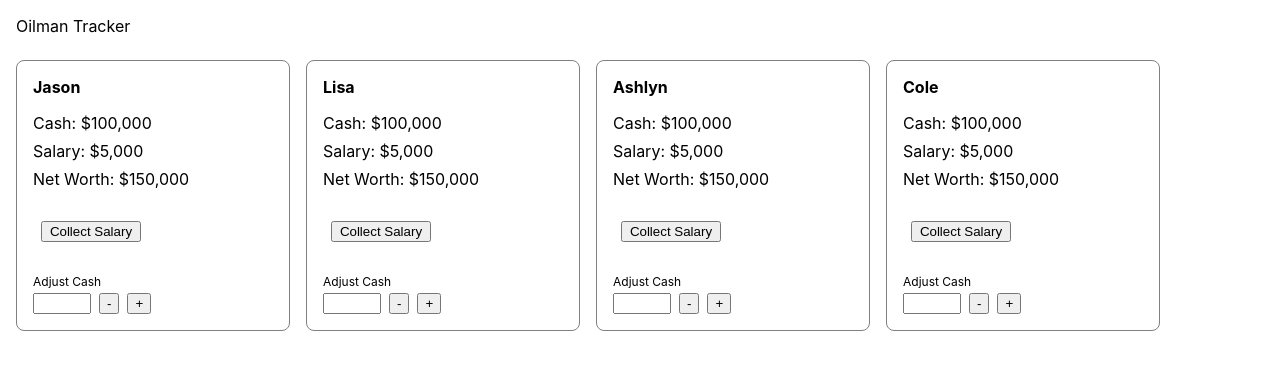
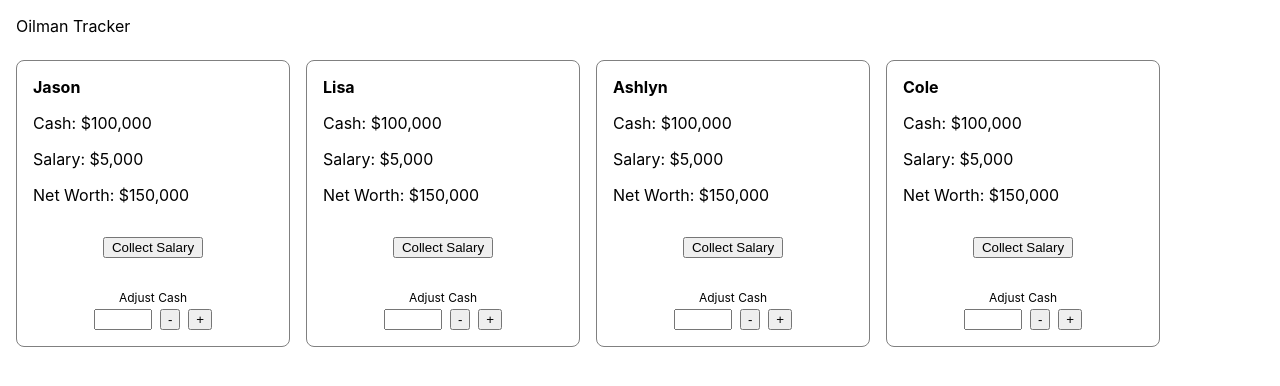
Before and after one commit to jsaelhof/oilman-tracker, a React (Create React App) app: page / in a window 1280 px wide. Shown: the top 386 px of the page. Built offline with nearby package versions, Linux system fonts and the light colour scheme.

Commit message:
Add styled-components and remove inline styles, separate cash adjustment into its own component.

```diff
--- a/package.json
+++ b/package.json
@@ -10,6 +10,7 @@
     "react": "^17.0.2",
     "react-dom": "^17.0.2",
     "react-scripts": "4.0.3",
+    "styled-components": "^5.3.3",
     "web-vitals": "^1.0.1"
   },
   "scripts": {
--- /dev/null
+++ b/src/components/AdjustCash.jsx
@@ -0,0 +1,47 @@
+import { useState } from "react";
+import { AdjustmentInput, Controls, Label } from "./AdjustCash.styles";
+
+const AdjustCash = ({ onChange }) => {
+  const [adjustmentInput, setAdjustmentInput] = useState("");
+
+  return (
+    <>
+      <Label>Adjust Cash</Label>
+      <Controls>
+        <AdjustmentInput
+          type="text"
+          value={adjustmentInput}
+          maxLength={6}
+          onChange={(e) => {
+            setAdjustmentInput(e.target.value);
+          }}
+          onKeyDown={(e) => {
+            if (
+              ![8, 48, 49, 50, 51, 52, 53, 54, 55, 56, 57].includes(e.keyCode)
+            ) {
+              e.preventDefault();
+            }
+          }}
+        />
+        <input
+          type="button"
+          value="-"
+          onClick={() => {
+            onChange(-parseInt(adjustmentInput));
+            setAdjustmentInput("");
+          }}
+        />
+        <input
+          type="button"
+          value="+"
+          onClick={() => {
+            onChange(parseInt(adjustmentInput));
+            setAdjustmentInput("");
+          }}
+        />
+      </Controls>
+    </>
+  );
+};
+
+export default AdjustCash;
--- /dev/null
+++ b/src/components/AdjustCash.styles.jsx
@@ -0,0 +1,15 @@
+import styled from "styled-components";
+
+export const Label = styled.div`
+  font-size: 12px;
+  margin: 24px 0 4px;
+`;
+
+export const Controls = styled.div`
+  display: flex;
+  gap: 8px;
+`;
+
+export const AdjustmentInput = styled.input`
+  width: 50px;
+`;
--- a/src/components/Tracker.jsx
+++ b/src/components/Tracker.jsx
@@ -12,16 +12,24 @@ import {
   salaryAdjustments,
 } from "../constants/game";
 import { format } from "../utils/format";
+import AdjustCash from "./AdjustCash";
 import BackButton from "./BackButton";
 import Button from "./Button";
 import CashButton from "./CashButton";
+import {
+  PlayerStats,
+  Player,
+  PlayerName,
+  TwoColumnLayout,
+  ColumnLayout,
+  ActionsLayout,
+} from "./Tracker.styles";
 
 export const Tracker = ({ name }) => {
   const [gamePhase, setGamePhase] = useState(phase.COLLECT_SALARY);
   const [cash, setCash] = useState(100000);
   const [salary, setSalary] = useState(5000);
   const [drillLevel, setDrillLevel] = useState();
-  const [adjustmentInput, setAdjustmentInput] = useState("");
 
   const buildDrillButton = (level, surface) => (
     <CashButton
@@ -37,31 +45,16 @@ export const Tracker = ({ name }) => {
   );
 
   return (
-    <div
-      style={{
-        border: "1px solid grey",
-        borderRadius: 8,
-        padding: 16,
-        width: 240,
-        height: "fit-content",
-      }}
-    >
-      <div style={{ fontWeight: "bold" }}>{name}</div>
-      <div
-        style={{
-          display: "flex",
-          flexDirection: "column",
-          gap: 8,
-          margin: "16px 0 24px",
-        }}
-      >
+    <Player>
+      <PlayerName>{name}</PlayerName>
+      <PlayerStats>
         <div>Cash: {format(cash)}</div>
         <div>Salary: {format(salary)}</div>
         <div>Net Worth: {format(cash + salary * 10)}</div>
-      </div>
+      </PlayerStats>
 
       {gamePhase === phase.COLLECT_SALARY && (
-        <div>
+        <ActionsLayout>
           <Button
             onClick={() => {
               setCash(cash + salary);
@@ -70,95 +63,46 @@ export const Tracker = ({ name }) => {
           >
             Collect Salary
           </Button>
-          <div style={{ fontSize: 12, margin: "24px 0 4px" }}>Adjust Cash</div>
-          <div style={{ display: "flex", gap: 8 }}>
-            <input
-              type="text"
-              value={adjustmentInput}
-              maxLength={6}
-              style={{ width: 50 }}
-              onChange={(e) => {
-                setAdjustmentInput(e.target.value);
-              }}
-              onKeyDown={(e) => {
-                if (
-                  ![8, 48, 49, 50, 51, 52, 53, 54, 55, 56, 57].includes(
-                    e.keyCode
-                  )
-                ) {
-                  e.preventDefault();
-                }
-              }}
-            />
-            <input
-              type="button"
-              value="-"
-              onClick={() => {
-                setCash(cash - parseInt(adjustmentInput));
-                setAdjustmentInput("");
-              }}
-            />
-            <input
-              type="button"
-              value="+"
-              onClick={() => {
-                setCash(cash + parseInt(adjustmentInput));
-                setAdjustmentInput("");
-              }}
-            />
-          </div>
-        </div>
+
+          <AdjustCash onChange={(adjustment) => setCash(cash + adjustment)} />
+        </ActionsLayout>
       )}
 
       {gamePhase === phase.DRILL && (
-        <>
-          <div style={{ display: "flex", justifyContent: "space-between" }}>
-            <div
-              style={{
-                display: "flex",
-                flexDirection: "column",
-                alignItems: "center",
-              }}
-            >
+        <ActionsLayout>
+          <TwoColumnLayout>
+            <ColumnLayout>
               <div>{ON_LAND}</div>
               {Object.keys(drillCosts[ON_LAND]).map((level) =>
                 buildDrillButton(level, ON_LAND)
               )}
-            </div>
+            </ColumnLayout>
 
-            <div
-              style={{
-                display: "flex",
-                flexDirection: "column",
-                alignItems: "center",
-              }}
-            >
+            <ColumnLayout>
               <div>{OFF_SHORE}</div>
               {Object.keys(drillCosts[OFF_SHORE]).map((level) =>
                 buildDrillButton(level, OFF_SHORE)
               )}
-            </div>
-          </div>
+            </ColumnLayout>
+          </TwoColumnLayout>
 
-          <div style={{ display: "flex", justifyContent: "center" }}>
           <BackButton
             onClick={() => {
               setGamePhase(phase.COLLECT_SALARY);
               setCash(cash - salary);
             }}
           />
-          </div>
-        </>
+        </ActionsLayout>
       )}
 
       {gamePhase === phase.ADJUST_SALARY && (
-        <>
-          <div style={{ display: "flex", justifyContent: "space-between" }}>
+        <ActionsLayout>
+          <TwoColumnLayout>
             {/*
             If the player is drilling 1st-to-3rd or Full Depth, then they can hit any of the
             three levels and get the corresponding salary. In this case, show 3 buttons.
            */}
-            <div>
+            <ColumnLayout>
               {([L1_TO_3, FULL_DEPTH].includes(drillLevel.level)
                 ? [L1, L2, L3]
                 : [drillLevel.level]
@@ -174,9 +118,9 @@ export const Tracker = ({ name }) => {
                   }}
                 />
               ))}
-            </div>
+            </ColumnLayout>
 
-            <div>
+            <ColumnLayout>
               <Button
                 onClick={() => {
                   setGamePhase(phase.COLLECT_SALARY);
@@ -184,21 +128,17 @@ export const Tracker = ({ name }) => {
               >
                 Dry
               </Button>
-            </div>
-          </div>
+            </ColumnLayout>
+          </TwoColumnLayout>
 
-          <div style={{ display: "flex", justifyContent: "center" }}>
           <BackButton
             onClick={() => {
               setGamePhase(phase.DRILL);
-                setCash(
-                  cash + drillCosts[drillLevel.surface][drillLevel.level]
-                );
+              setCash(cash + drillCosts[drillLevel.surface][drillLevel.level]);
             }}
           />
-          </div>
-        </>
+        </ActionsLayout>
       )}
-    </div>
+    </Player>
   );
 };
--- /dev/null
+++ b/src/components/Tracker.styles.jsx
@@ -0,0 +1,37 @@
+import styled from "styled-components";
+
+export const Player = styled.div`
+  border: 1px solid grey;
+  border-radius: 8px;
+  padding: 16px;
+  width: 240px;
+  height: fit-content;
+`;
+
+export const PlayerName = styled.div`
+  font-weight: bold;
+`;
+
+export const PlayerStats = styled.div`
+  display: flex;
+  flex-direction: column;
+  gap: 16px;
+  margin: 16px 0 24px;
+`;
+
+export const ActionsLayout = styled.div`
+  display: grid;
+  grid-auto-flow: row;
+  justify-items: center;
+`;
+
+export const TwoColumnLayout = styled.div`
+  display: flex;
+  justify-content: space-between;
+`;
+
+export const ColumnLayout = styled.div`
+  display: flex;
+  flex-direction: column;
+  align-items: center;
+`;
```
Also changed, not shown: 1 other file (tests, documents, lock files or other folders). Lines whose indentation alone changed are shown as unchanged.
